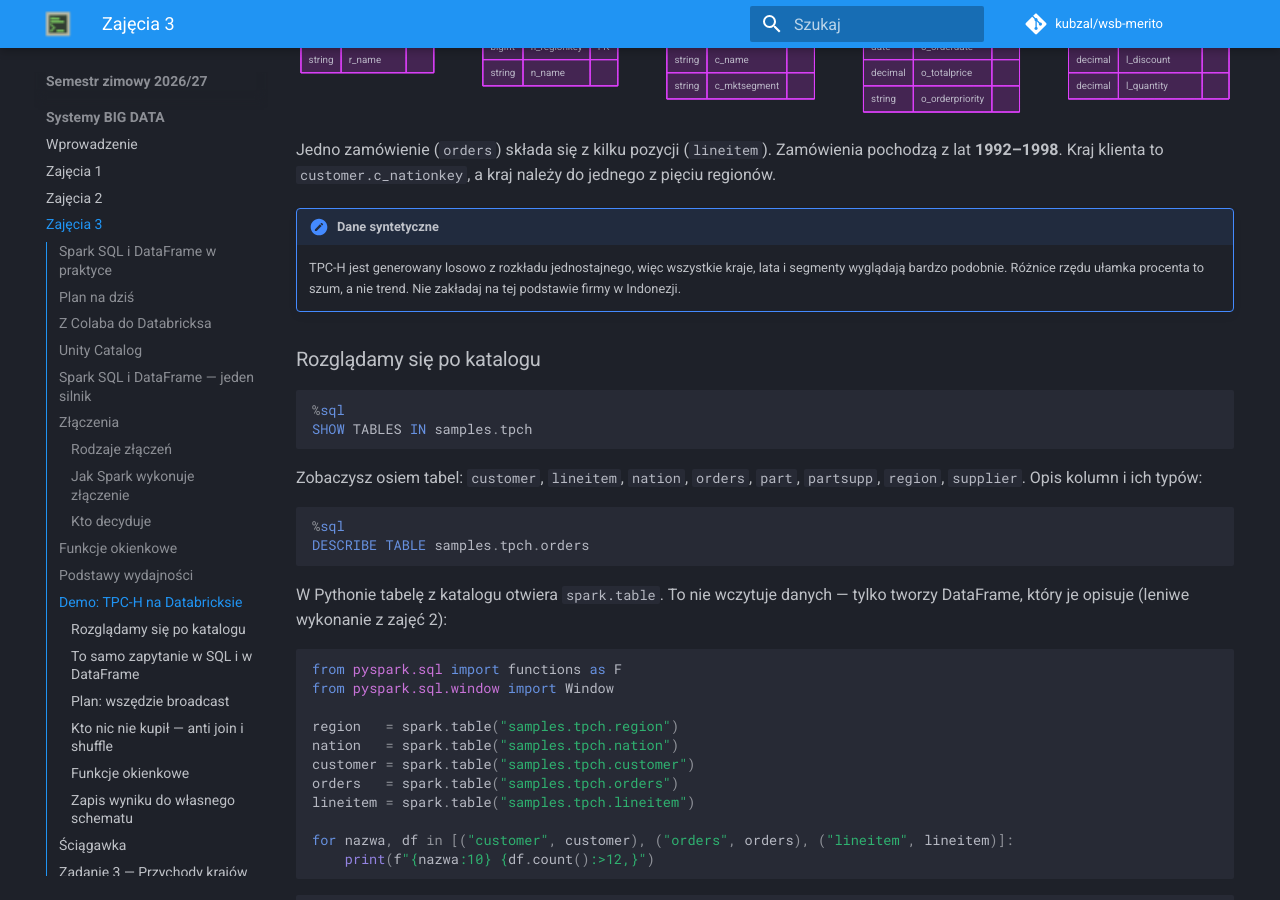
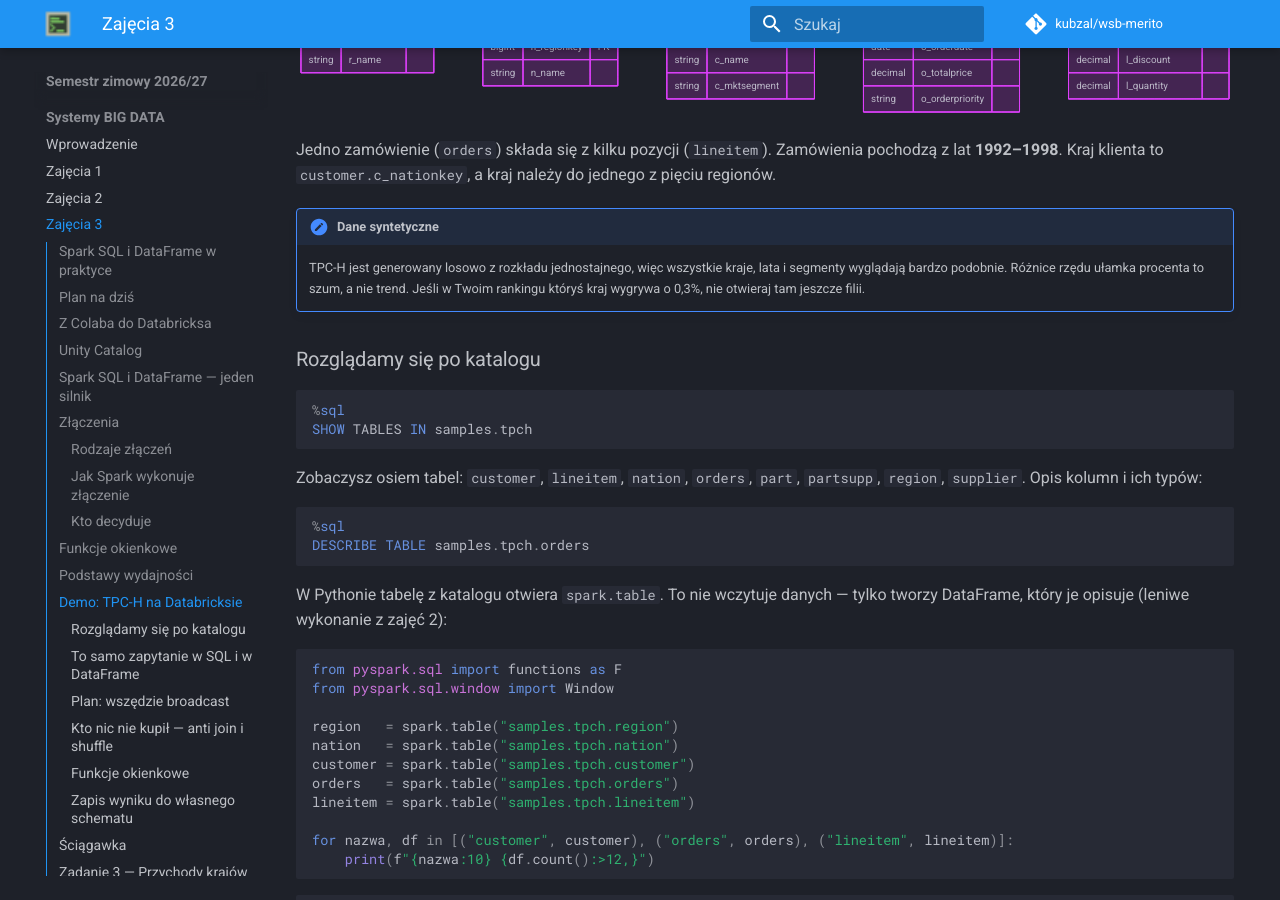
Before and after one commit to kubzal/wsb-merito, an MkDocs documentation site: the page built from docs/semestr_zimowy_2026_27/systemy_big_data/zajecia_3.md, in a window 1280 px wide and 900 px high, scrolled down 9409 px. Built offline with MkDocs 1.6.1 and Material for MkDocs 9.7.7, drawn with Linux system fonts in a browser that asks for light colours; comment, search, counter and statistics services are not loaded.

```diff
--- a/docs/semestr_zimowy_2026_27/systemy_big_data/zajecia_3.md
+++ b/docs/semestr_zimowy_2026_27/systemy_big_data/zajecia_3.md
@@ -432,7 +432,8 @@
 
     TPC-H jest generowany losowo z rozkładu jednostajnego, więc wszystkie kraje,
     lata i segmenty wyglądają bardzo podobnie. Różnice rzędu ułamka procenta to
-    szum, a nie trend. Nie zakładaj na tej podstawie firmy w Indonezji.
+    szum, a nie trend. Jeśli w Twoim rankingu któryś kraj wygrywa o 0,3%, nie
+    otwieraj tam jeszcze filii.
 
 ### Rozglądamy się po katalogu
 
```
